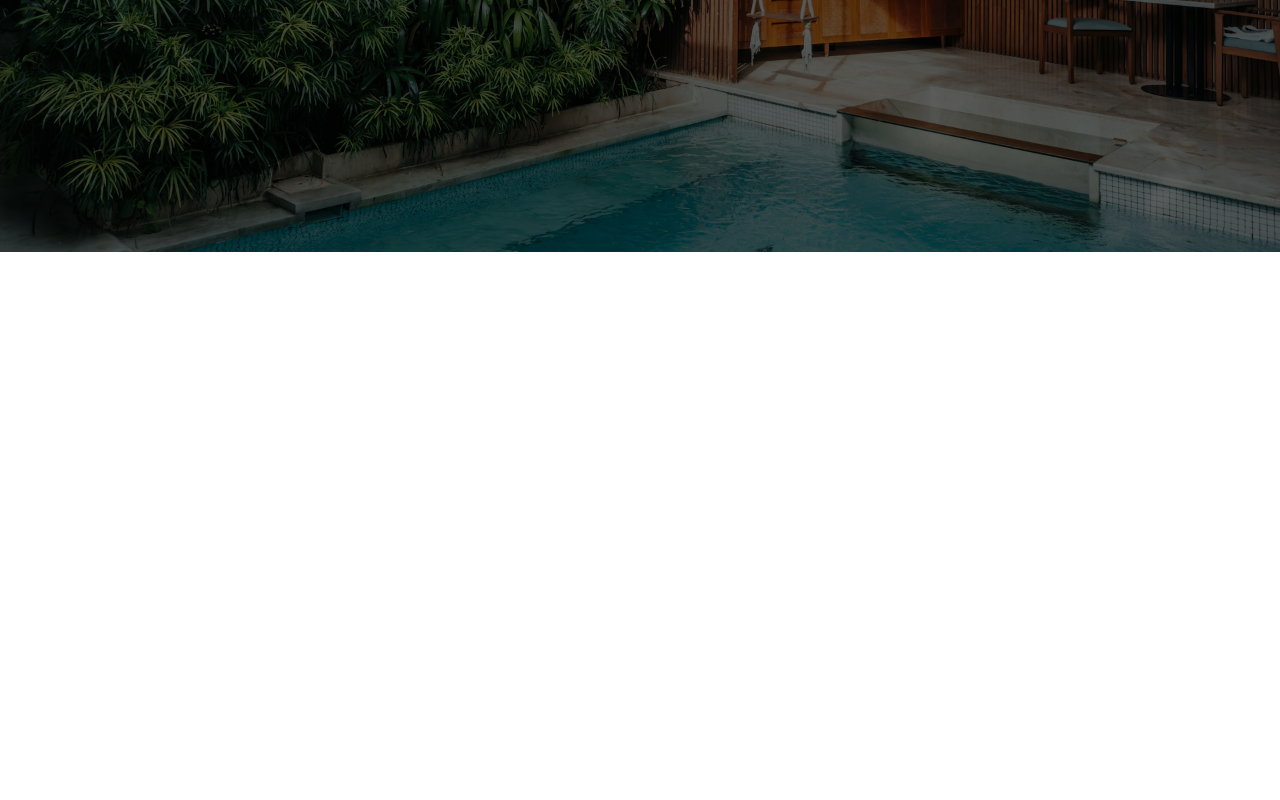
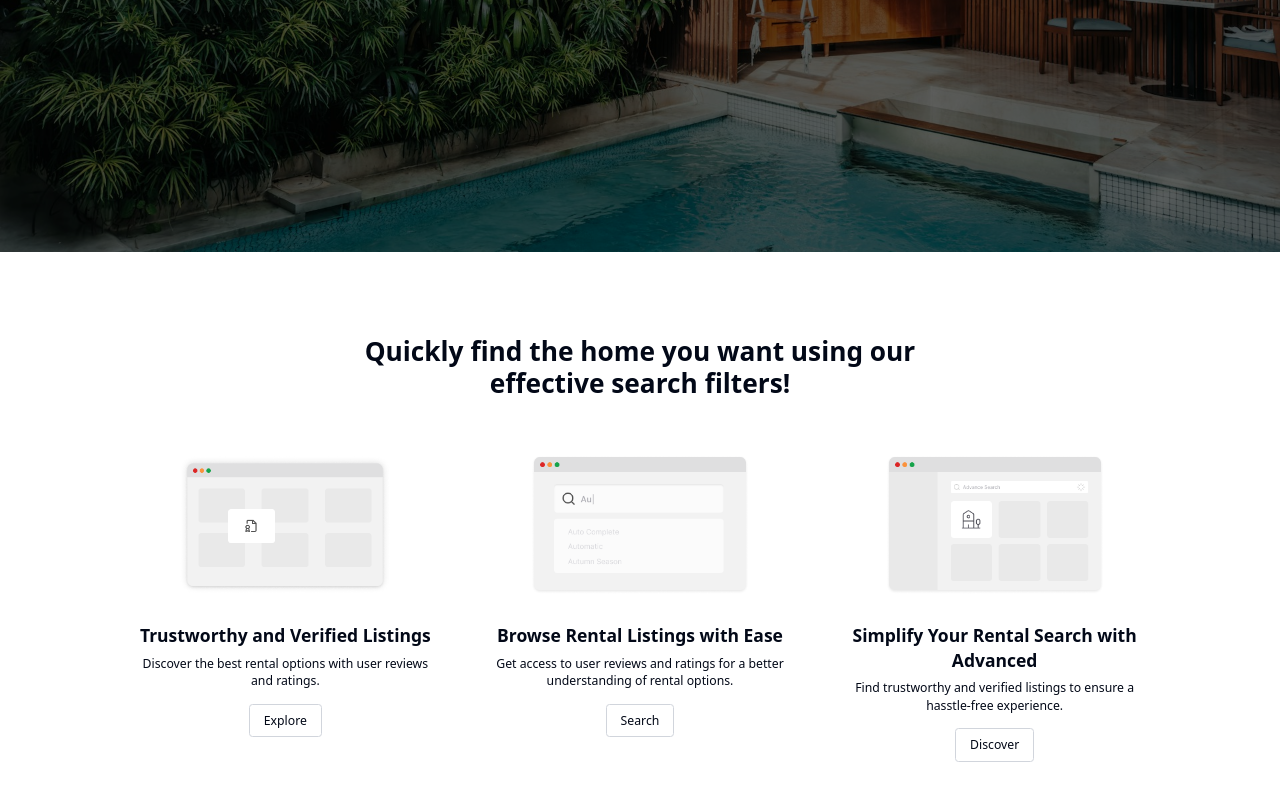
Before and after one commit to NickVeles/portfolio-rental, a Next.js app: page /landing in a window 1280 px wide. Shown: the part 600-1400 px from the top of the page. Before the commit the page ends 852 px from the top, so only its background shows below. Built offline with nearby package versions, Linux system fonts and the light colour scheme; no server answers.

Commit message:
feat: add FeaturesSection

```diff
--- /dev/null
+++ b/app/(nondashboard)/landing/FeaturesSection.tsx
@@ -0,0 +1,104 @@
+"use client";
+import { motion } from "framer-motion";
+import Image from "next/image";
+import Link from "next/link";
+
+const containerVariants = {
+  hidden: { opacity: 0, y: 50 },
+  visible: {
+    opacity: 1,
+    y: 0,
+    transition: {
+      duration: 0.5,
+      staggerChildren: 0.2,
+    },
+  },
+};
+
+const itemVariants = {
+  hidden: { opacity: 0, y: 20 },
+  visible: { opacity: 1, y: 0 },
+};
+
+function FeaturesSection() {
+  return (
+    <motion.div
+      initial="hidden"
+      whileInView="visible"
+      viewport={{ once: true }}
+      variants={containerVariants}
+      className="py-24 px-6 sm:px-8 lg:px-12 xl:px-16 bg-white"
+    >
+      <div className="max-w-4xl xl:max-w-6xl mx-auto">
+        <motion.h2
+          variants={itemVariants}
+          className="text-3xl font-bold text-center mb-12 w-full sm:w-2/3 mx-auto"
+        >
+          Quickly find the home you want using our effective search filters!
+        </motion.h2>
+        <div className="grid grid-cols-1 md:grid-cols-3 gap-8 lg:gap-12 xl:gap-16">
+          {[0, 1, 2].map((index) => (
+            <motion.div key={index} variants={itemVariants}>
+              <FeatureCard
+                imageSrc={`/landing-search${3 - index}.png`}
+                title={
+                  [
+                    "Trustworthy and Verified Listings",
+                    "Browse Rental Listings with Ease",
+                    "Simplify Your Rental Search with Advanced",
+                  ][index]
+                }
+                description={
+                  [
+                    "Discover the best rental options with user reviews and ratings.",
+                    "Get access to user reviews and ratings for a better understanding of rental options.",
+                    "Find trustworthy and verified listings to ensure a hasstle-free experience.",
+                  ][index]
+                }
+                linkText={["Explore", "Search", "Discover"][index]}
+                linkHref={["/explore", "/search", "/discover"][index]}
+              />
+            </motion.div>
+          ))}
+        </div>
+      </div>
+    </motion.div>
+  );
+}
+
+const FeatureCard = ({
+  imageSrc,
+  title,
+  description,
+  linkText,
+  linkHref,
+}: {
+  imageSrc: string;
+  title: string;
+  description: string;
+  linkText: string;
+  linkHref: string;
+}) => (
+  <div className="text-center">
+    <div className="p-4 rounded-lg mb-4 flex items-center justify-center h-48">
+      <Image
+        src={imageSrc}
+        alt={title}
+        width={400}
+        height={400}
+        className="size-full object-contain"
+      />
+    </div>
+    <h3 className="text-xl font-semibold mb-2">{title}</h3>
+    <p className="mb-4">{description}</p>
+    <Link
+      href={linkHref}
+      className="inline-block border border-gray-300 rounded px-4 py-2 hover:bg-gray-100"
+      scroll={false}
+    >
+      {linkText}
+    </Link>
+  </div>
+);
+
+export default FeaturesSection;
--- a/app/(nondashboard)/landing/page.tsx
+++ b/app/(nondashboard)/landing/page.tsx
@@ -1,8 +1,13 @@
-import React from "react";
 import HeroSection from "./HeroSection";
+import FeaturesSection from "./FeaturesSection";
 
 const Landing = () => {
-  return <div><HeroSection /></div>;
+  return (
+    <div>
+      <HeroSection />
+      <FeaturesSection />
+    </div>
+  );
 };
 
 export default Landing;
```
